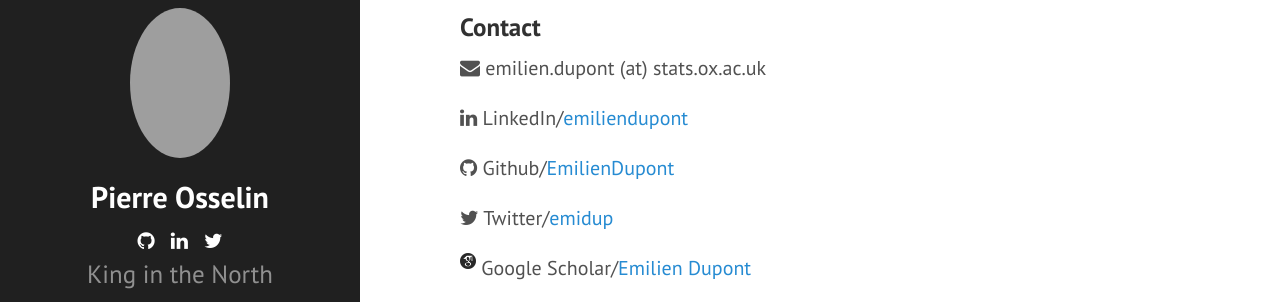
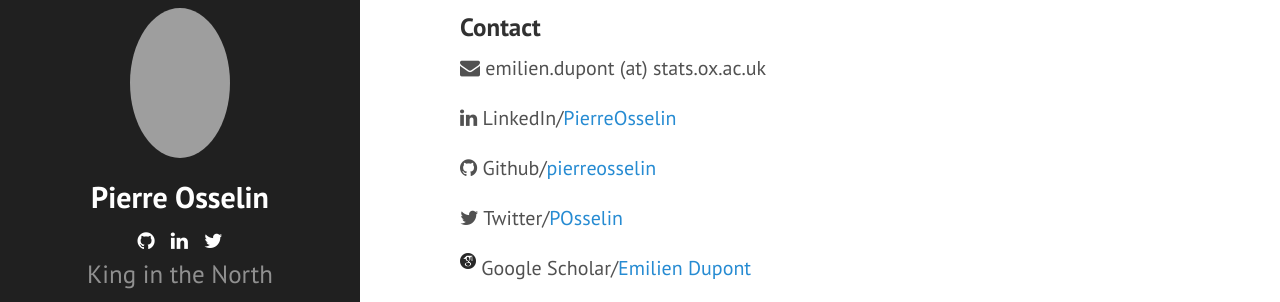
Before and after one commit to pierreosselin/pierreosselin.github.io, a Jekyll site: the page built from about.md, in a window 1280 px wide and 981 px high. Shown: the part 488-790 px from the top of the window. Built offline with Jekyll 4.4.1, drawn with Linux system fonts in a browser that asks for light colours; nearby versions of some CDN libraries.

Commit message:
Change Web Adresses

```diff
--- a/_config.yml
+++ b/_config.yml
@@ -14,6 +14,6 @@ baseurl:
 paginate:         5
 name:             Pierre Osselin
 
-twitter_name:     osselinp
+twitter_name:     POsselin
 github_name:      PierreOsselin
-linkedin_name:    PierreOsselin
+linkedin_name:    pierre-osselin-85176412b
--- a/about.md
+++ b/about.md
@@ -17,11 +17,11 @@ Before starting my PhD, I worked as a machine learning scientist at [STIC](http:
 <i class="fa fa-envelope"></i>
 emilien.dupont (at) stats.ox.ac.uk
 
-<i class="fa fa-linkedin"></i> LinkedIn/[emiliendupont](https://linkedin.com/in/emiliendupont)
+<i class="fa fa-linkedin"></i> LinkedIn/[PierreOsselin](https://linkedin.com/in/pierre-osselin-85176412b)
 
-<i class="fa fa-github"></i> Github/[EmilienDupont](https://github.com/EmilienDupont)
+<i class="fa fa-github"></i> Github/[pierreosselin](https://github.com/pierreosselin)
 
-<i class="fa fa-twitter"></i> Twitter/[emidup](https://twitter.com/emidup)
+<i class="fa fa-twitter"></i> Twitter/[POsselin](https://twitter.com/POsselin)
 
 <img src="{{ site.url }}/imgs/gscholar_icon.png" style="float: left; align: bottom; width:16px;">&nbsp;Google Scholar/[Emilien Dupont](https://scholar.google.com/citations?user=IY5WyIEAAAAJ&hl=en)
 
```
